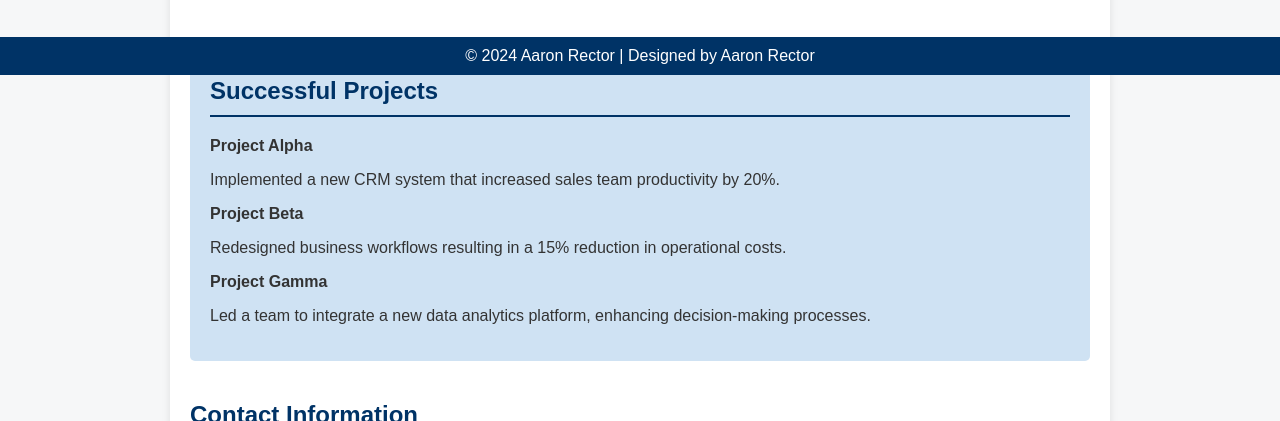
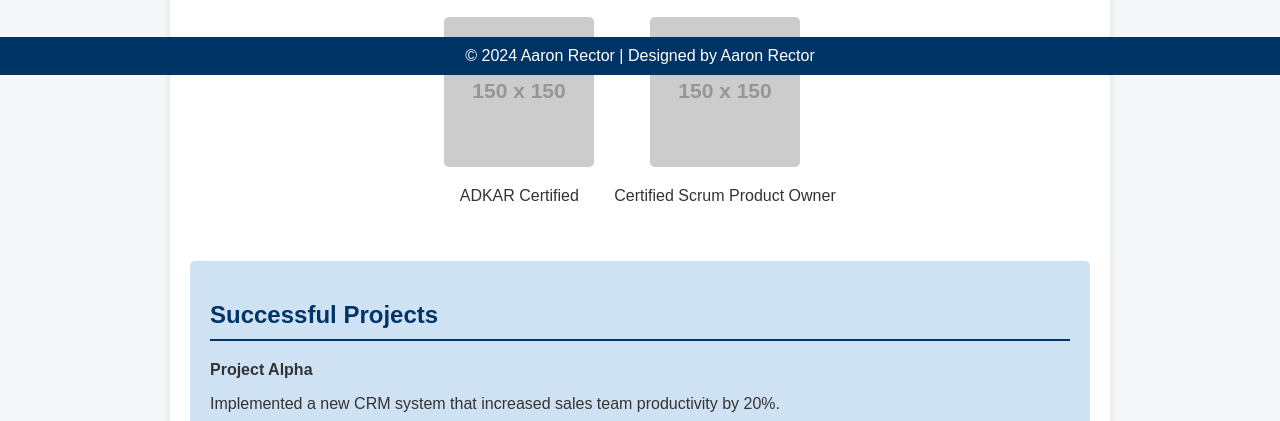
Before and after one commit to arector2010/.github.io, a plain HTML site: page index.html in a window 1280 px wide. Shown: the part 725-1146 px from the top of the page. Drawn offline with Linux system fonts and the light colour scheme; placeholder pictures from the web are drawn by us.

Commit message:
index.html

```diff
--- a/index.html
+++ b/index.html
@@ -78,6 +78,23 @@
             padding-bottom: 10px;
         }
 
+        .certifications {
+            display: flex;
+            flex-wrap: wrap;
+            gap: 20px;
+            justify-content: center;
+            margin-top: 20px;
+        }
+
+        .certification {
+            text-align: center;
+        }
+
+        .certification img {
+            max-width: 150px;
+            height: auto;
+        }
+
         .projects {
             background-color: #cfe2f3; /* Light blue */
             padding: 20px;
@@ -148,6 +165,16 @@
                     <img src="https://images.unsplash.com/photo-1462899006636-339e08d1844e?ixlib=rb-4.0.3&q=85&fm=jpg&crop=entropy&cs=srgb&dl=samson-ZGjbiukp_-A-unsplash.jpg" alt="Business Systems Consulting Graphic">
                     <p>Optimizing business processes through innovative solutions</p>
                 </div>
+                <div class="certifications">
+                    <div class="certification">
+                        <img src="https://via.placeholder.com/150?text=ADKAR+Certified" alt="ADKAR Certification">
+                        <p>ADKAR Certified</p>
+                    </div>
+                    <div class="certification">
+                        <img src="https://via.placeholder.com/150?text=Certified+Scrum+Product+Owner" alt="Certified Scrum Product Owner">
+                        <p>Certified Scrum Product Owner</p>
+                    </div>
+                </div>
             </section>
 
             <section id="projects" class="projects">
```
